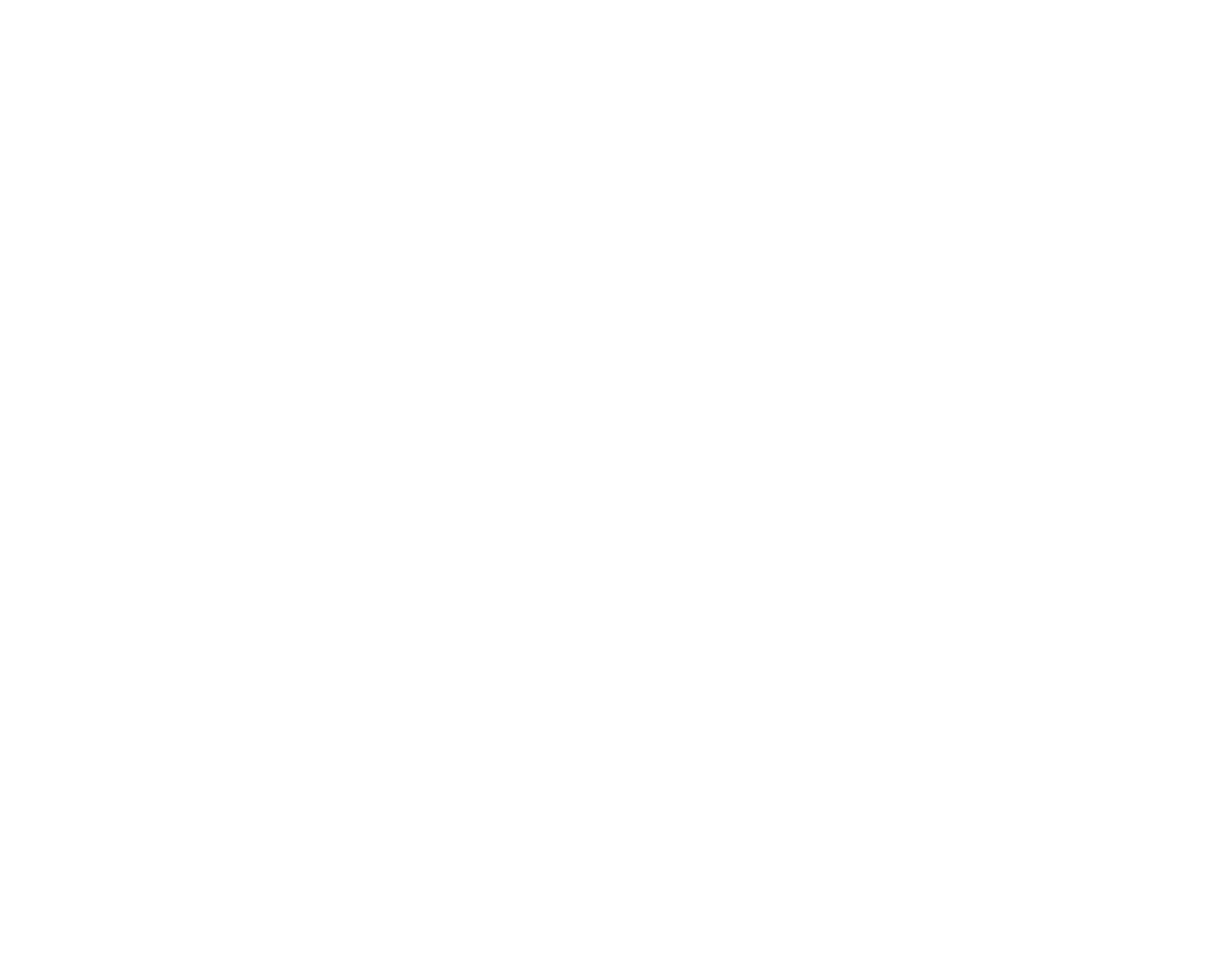
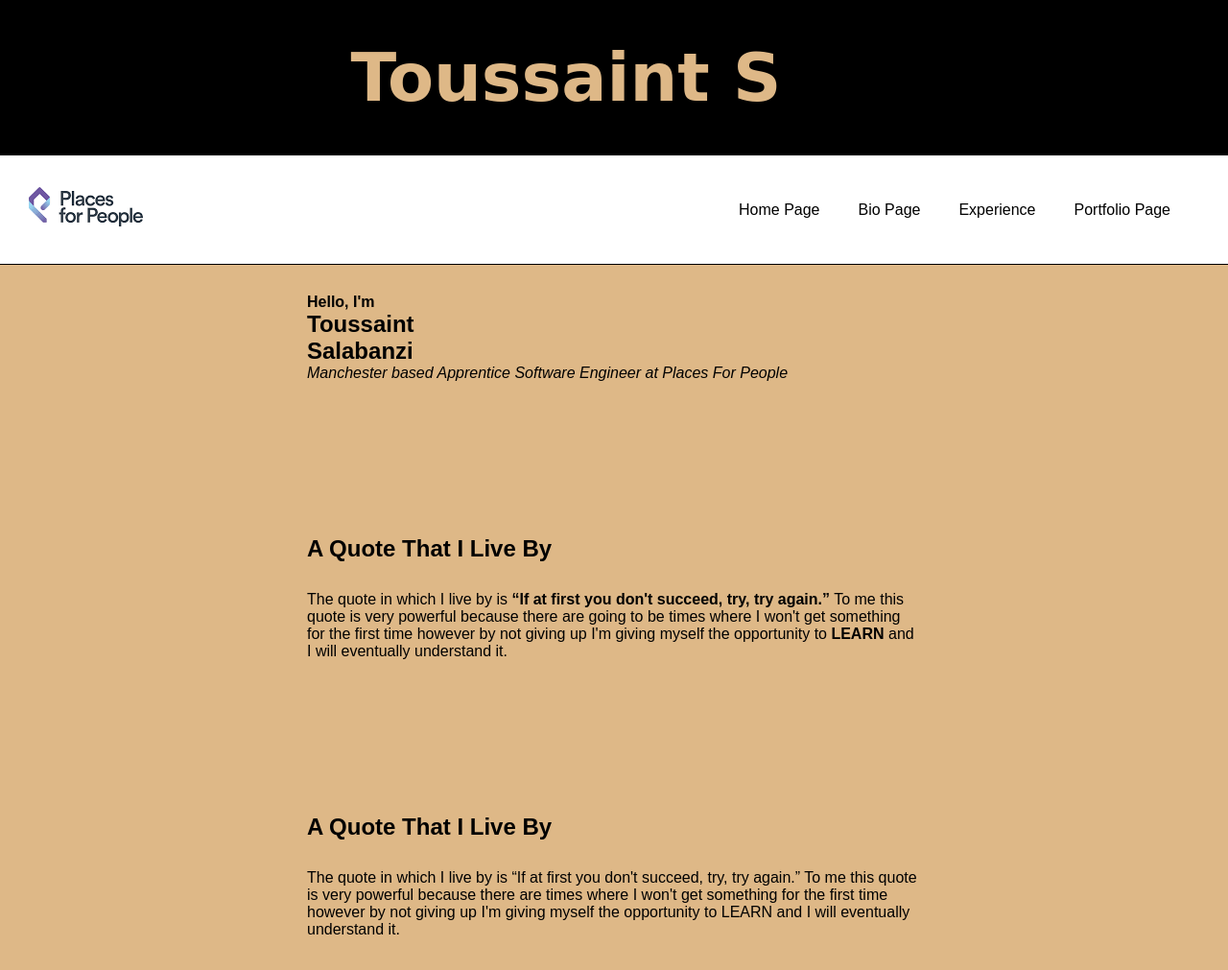
Before and after one commit to TSala0/biography, a plain HTML site: page index.html in a window 1280 px wide. Shown: the top 1011 px of the page at 96% size. Before the commit the page ends 800 px from the top, so only its background shows below. Drawn offline with Linux system fonts and the light colour scheme; a web font is replaced by a local one.

Commit message:
finshed skeleton of page, need to ask css and actual text

```diff
--- /dev/null
+++ b/assets/css/style.css
@@ -0,0 +1,91 @@
+@import url('https://fonts.googleapis.com/css2?family=DynaPuff&display=swap');
+/*  Imported Styles ^^ */
+body{background-color: burlywood;}
+*{
+    margin: 0;
+    font-family: 'Source Sans Pro', sans-serif;
+
+}
+a{
+    text-decoration: none;
+    color: #000;
+}
+.header {
+    display: flex;
+    justify-content: center;
+    background-color: black;
+    padding: 40px;
+}
+.header h2{
+    color:burlywood;
+    text-decoration: none;
+    font-size: 70px;
+    margin-top: 0;
+    font-family: 'DynaPuff', cursive;
+    opacity: 1;
+  transform: translate3d(-50px, 0, 0);
+  transition: 0.85s all ease-in-out;
+}
+.text-centered{
+    text-align: center;
+}
+.nav-bar{
+display: flex;
+flex-direction:row;
+justify-content: space-between;
+align-items: center;
+padding: 20px;
+border-bottom: 1px solid #000;
+background-color: #fff;
+position: -webkit-sticky;
+position: sticky;
+top: 0;
+}
+.nav-links{
+    display: flex;
+    flex-direction: row;
+}
+.nav-links li{
+    list-style-type: none;
+    margin-right: 40px;
+}
+.nav-links a:hover{
+    color: burlywood;
+}
+.container{
+    margin: 0 auto;
+    width: 50%;
+    margin-top: 0px;
+    padding-top:30px ;
+    padding-bottom:30px ;
+}
+.content{
+    margin-top: 100px;
+}
+.container .content h2{
+    text-align: center;
+    text-shadow: 2px 2px grey;
+
+}
+.short-intro{
+    display: flex;
+    flex-direction: column;
+}
+.footer{
+    border-top: 1px solid #000;
+    font-style: italic;
+    margin-top: 50px;
+    padding: 10px;
+    background-color: #000;
+    color: white;
+}
+.footer a{
+    text-decoration: none;
+    color: #fff;
+}
+.footer a:hover{
+    color: burlywood;
+}
+.text-gap{
+    margin-top: 30px;
+}
--- a/index.html
+++ b/index.html
@@ -4,9 +4,77 @@
     <meta charset="UTF-8">
     <meta http-equiv="X-UA-Compatible" content="IE=edge">
     <meta name="viewport" content="width=device-width, initial-scale=1.0">
-    <title>Bigraphy</title>
+    <title>TS</title>
+    <link rel="stylesheet" href="assets/css/style.css">
 </head>
 <body>
+      <!-- Header Start-->
+<div class="header">
+    <div>
+        <h2 class="text-centered">Toussaint S </h2>
+    </div>
+</div>
+<!--Header End-->
+<!-- Nav Start-->
+<nav class="nav-bar">
+    <div class="brand">
+        <a href="https://www.placesforpeople.co.uk/" target="_blank">
+            <img src="./assets/images/logo.PNG" alt="">
+        </a>
+</div>
+    <div class="nav">
+        <ul class="nav-links">
+            <li><a href="index.html">Home Page</a></li>
+            <li><a href="biopage.html">Bio Page</a></li>
+            <li><a href="experience.html">Experience</a></li>
+            <li><a href="portfolio.html">Portfolio Page</a></li>
+        </ul>
+    </div>
+</nav>
+<!-- Nav End-->
+<!-- Content -->
+<div class="container">
 
+    <div class="short-intro">
+    <h4>Hello, I'm</h4>
+    <h2>Toussaint</h2>
+    <h2>Salabanzi</h2>
+    <p style="font-style: italic;">Manchester based Apprentice Software Engineer at Places For People</p>
+</div>
+</div>
+
+<div class="container content">
+    <h2>A Quote That I Live By</h2>
+    <p class="text-gap">The quote in which I live by is <strong>“If at first you don't succeed, try, try again.”</strong> To me this quote is very powerful because there are going to be times where I won't get something for the first time however by not giving up I'm giving myself the opportunity to <strong>LEARN</strong> and I will eventually understand it. </p>
+</div>
+
+
+<div class="container content">
+    <h2>A Quote That I Live By</h2>
+    <p class="text-gap">The quote in which I live by is “If at first you don't succeed, try, try again.” To me this quote is very powerful because there are times where I won't get something for the first time however by not giving up I'm giving myself the opportunity to LEARN and I will eventually understand it. </p>
+</div>
+
+
+<div class="container content">
+    <h2>A Quote That I Live By</h2>
+    <p class="text-gap">The quote in which I live by is “If at first you don't succeed, try, try again.” To me this quote is very powerful because there are times where I won't get something for the first time however by not giving up I'm giving myself the opportunity to LEARN and I will eventually understand it. </p>
+</div>
+
+
+<div class="container content">
+    <h2>A Quote That I Live By</h2>
+    <p class="text-gap">Lorem ipsum dolor sit amet consectetur adipisicing elit. Beatae, iusto alias eos dolorem laboriosam obcaecati atque nulla quis neque rerum ea perferendis amet similique eum iste eaque, magni unde perspiciatis.</p>
+    <p>Lorem ipsum dolor sit amet, consectetur adipisicing elit. Velit distinctio reiciendis facere quaerat similique. Labore eveniet, blanditiis natus distinctio placeat repellendus vitae accusamus minima itaque ad tenetur repellat totam facilis!</p>
+    <p>Lorem ipsum dolor sit amet, consectetur adipisicing elit. Velit distinctio reiciendis facere quaerat similique. Labore eveniet, blanditiis natus distinctio placeat repellendus vitae accusamus minima itaque ad tenetur repellat totam facilis!</p>
+</div>
+<!--Content End-->
+
+<!--Footer Start-->
+<footer class="footer">
+    <div class="footer-content">
+    <p class="text-centered"><a href="https://www.tsala.dev">Created by Toussaint S</a></p>
+</div>
+</footer>
+<script src="assets/js/app.js"></script>
 </body>
 </html>
```
Also changed, not shown: biopage.html (added, +48 -0 lines), experience.html (added, +43 -0 lines), portfolio.html (added, +43 -0 lines), assets/images/logo.PNG (added), assets/js/app.js (added).
